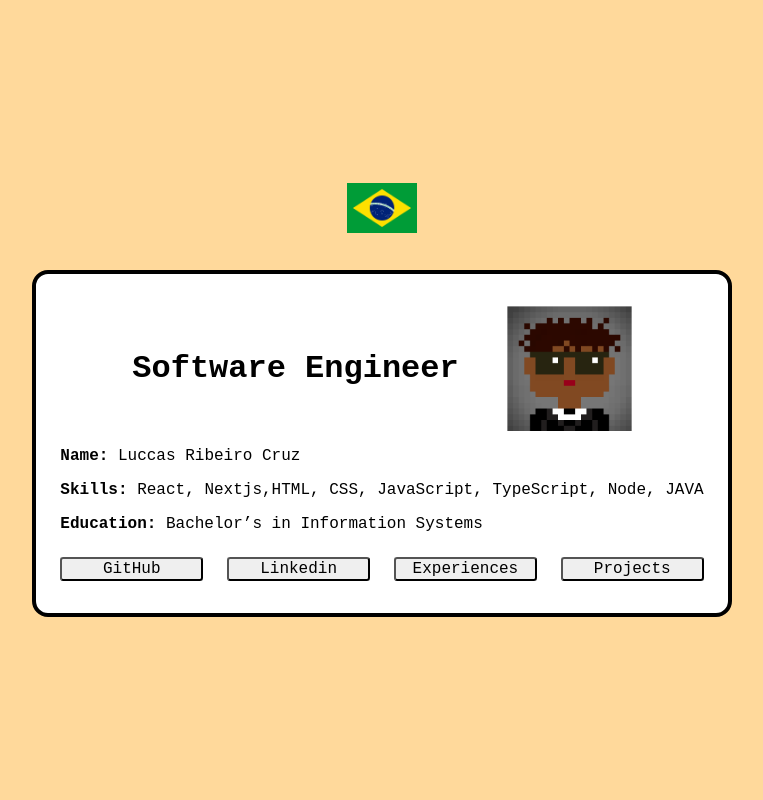
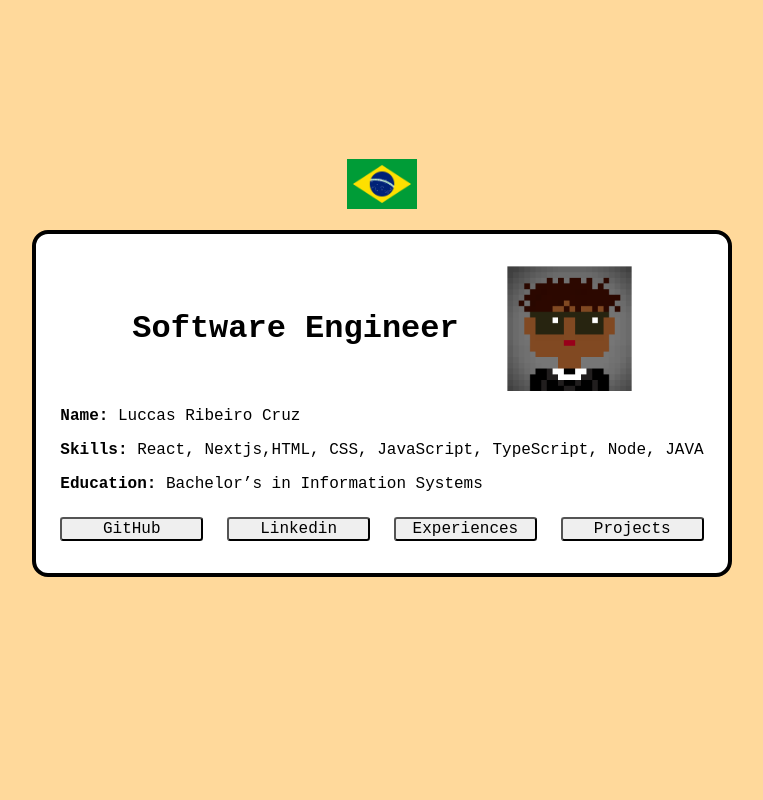
Before and after one commit to luccascruuz/luccas-porfolio, a plain HTML site: page index.html in a window 1280 px wide. Shown: the top 800 px of the page, without its empty margins (258-1021 px from the left). Drawn offline with Linux system fonts and the light colour scheme.

Commit message:
refactor: change margin in section

```diff
--- a/src/css/style.css
+++ b/src/css/style.css
@@ -45,8 +45,9 @@ button:hover {
     justify-content: center;
     align-items: center;
     height: 100%;
-    padding: 1.5rem;
-    gap: 2rem;
+    margin-top: -2rem;
+    padding: 0rem 1.5rem;
+    gap: 1rem;
 }
 
 .container-title {
@@ -131,21 +132,13 @@ button:hover {
 }
 
 .flag-from-brazil {
-    /* position: absolute; */
     width: 70px;
     height: 50px;
-    /* z-index: 99999999;
-    top: 2rem;
-    right: 2rem; */
 }
 
 .flag-from-usa {
-    /* position: absolute; */
     width: 70px;
     height: 50px;
-    /* z-index: 99999999;
-    top: 50rem;
-    right: 2rem; */
 }
 
 @media (max-width: 991px) {
```
